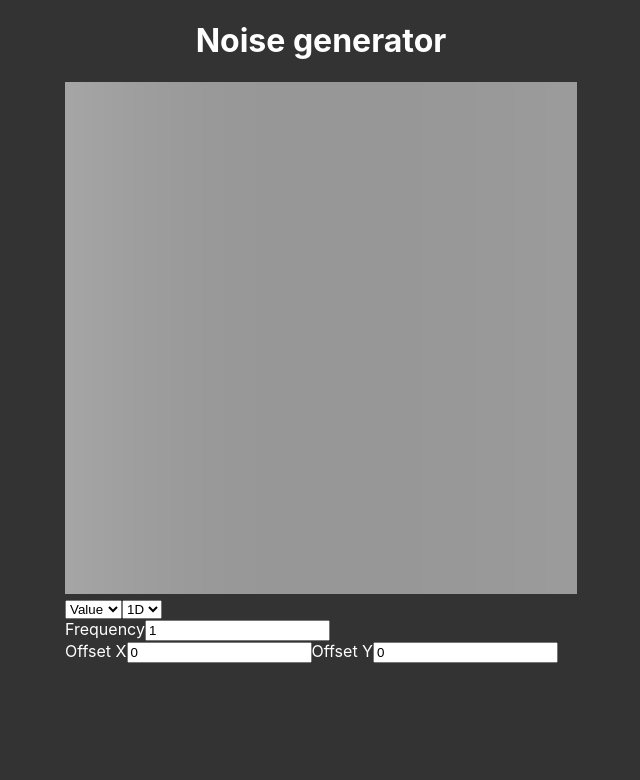
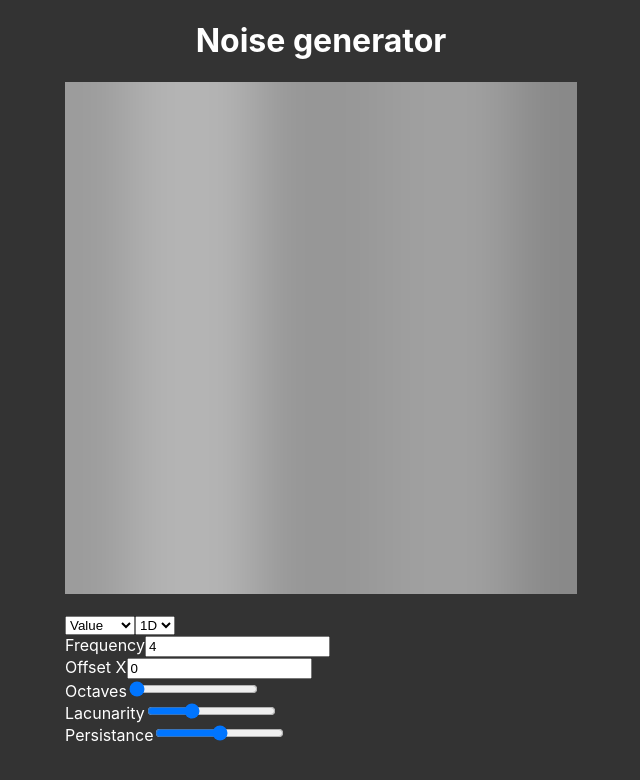
Before and after one commit to MatiniX/Noise-Generator, a React (Create React App) app: page / in a window 1280 px wide. Shown: the top 780 px of the page, without its empty margins (319-959 px from the left). Built offline with nearby package versions, Linux system fonts and the light colour scheme.

Commit message:
Added noise sum and simplex noise

```diff
--- a/src/App.tsx
+++ b/src/App.tsx
@@ -1,9 +1,6 @@
 import React, { ChangeEvent, useEffect, useRef, useState } from "react";
-import {
-  getImageData,
-  getUVImageData,
-  NoiseType,
-} from "./Noise/imageGenerator";
+import InteractiveInput from "./components/InteractiveInput";
+import { getImageData, getUVImageData, NoiseType } from "./Noise/imageGenerator";
 import { Vector2 } from "./Noise/mathUtils";
 
 function App() {
@@ -11,19 +8,41 @@ function App() {
   const [canvasScale, setCanvasScale] = useState(1);
   const [noiseType, setNoiseType] = useState(NoiseType.Value);
   const [dimension, setDimension] = useState(1);
-  const [frequecny, setFrequency] = useState(1);
+  const [frequecny, setFrequency] = useState(4);
   const [offsetX, setOffsetX] = useState(0);
   const [offsetY, setOffsetY] = useState(0);
+  const [octaves, setOctaves] = useState(1);
+  const [lacunarity, setLacunarity] = useState(2.0);
+  const [persistance, setPersistance] = useState(0.5);
 
+  // Default setup
   useEffect(() => {
     const ctx = canvasRef.current.getContext("2d")!;
     setCanvasScale(512 / canvasRef.current.width);
     // clear canvas
-    ctx.putImageData(
-      new ImageData(canvasRef.current.width, canvasRef.current.height),
+    ctx.putImageData(new ImageData(canvasRef.current.width, canvasRef.current.height), 0, 0);
+    const imageData = getImageData(
+      canvasRef.current.width,
+      canvasRef.current.height,
+      NoiseType.Value,
+      1,
+      1,
       0,
-      0
+      0,
+      1,
+      2,
+      0.5
     );
+    console.log(canvasRef.current.width, canvasRef.current.height);
+
+    ctx.putImageData(imageData, 0, 0);
+  }, []);
+
+  // Rerender when parameters change
+  useEffect(() => {
+    const ctx = canvasRef.current.getContext("2d")!;
+    setCanvasScale(512 / canvasRef.current.width);
+
     const imageData = getImageData(
       canvasRef.current.width,
       canvasRef.current.height,
@@ -31,35 +50,15 @@ function App() {
       dimension,
       frequecny,
       offsetX,
-      offsetY
+      offsetY,
+      octaves,
+      lacunarity,
+      persistance
     );
     console.log(canvasRef.current.width, canvasRef.current.height);
 
     ctx.putImageData(imageData, 0, 0);
-  }, []);
-
-  useEffect(() => {
-    const ctx = canvasRef.current.getContext("2d")!;
-    setCanvasScale(512 / canvasRef.current.width);
-    // clear canvas
-    ctx.putImageData(
-      new ImageData(canvasRef.current.width, canvasRef.current.height),
-      0,
-      0
-    );
-    const imageData = getImageData(
-      canvasRef.current.width,
-      canvasRef.current.height,
-      noiseType,
-      dimension,
-      frequecny,
-      offsetX,
-      offsetY
-    );
-    console.log(canvasRef.current.width, canvasRef.current.height);
-
-    ctx.putImageData(imageData, 0, 0);
-  }, [noiseType, dimension, frequecny, offsetX, offsetY]);
+  }, [noiseType, dimension, frequecny, offsetX, offsetY, octaves, lacunarity, persistance]);
 
   const handleNoiseTypeChange = (e: ChangeEvent<HTMLSelectElement>) => {
     switch (e.target.value) {
@@ -71,6 +70,10 @@ function App() {
         setNoiseType(NoiseType.Perlin);
         console.log("set to perlin");
         break;
+      case "simplex":
+        setNoiseType(NoiseType.Simplex);
+        console.log("set to simplex");
+        break;
 
       default:
         throw new Error("Unknow noise type!");
@@ -79,72 +82,78 @@ function App() {
   const handleDimensionChange = (e: ChangeEvent<HTMLSelectElement>) => {
     setDimension(parseInt(e.target.value));
   };
-  const handleFrequencyChange = (e: ChangeEvent<HTMLInputElement>) => {
-    const newFrequency = Math.max(0.001, parseFloat(e.target.value));
-    setFrequency(newFrequency);
-  };
-  const handleOffsetXChange = (e: ChangeEvent<HTMLInputElement>) => {
-    setOffsetX(parseFloat(e.target.value));
-  };
-  const handleOffsetYChange = (e: ChangeEvent<HTMLInputElement>) => {
-    setOffsetY(parseFloat(e.target.value));
-  };
 
   return (
     <div>
       <h1>Noise generator</h1>
-      <canvas
-        ref={canvasRef}
-        width="512"
-        height="512"
-        style={{ transform: `scale(${canvasScale})` }}
-      ></canvas>
+      <div className="canvas-container">
+        <canvas ref={canvasRef} width="512" height="512"></canvas>
+      </div>
+
       <br />
-      <select
-        name="noiseType"
-        id="noiseType"
-        onChange={(e) => handleNoiseTypeChange(e)}
-      >
+      <select name="noiseType" id="noiseType" onChange={(e) => handleNoiseTypeChange(e)}>
         <option value="value">Value</option>
         <option value="perlin">Perlin</option>
+        <option value="simplex">Simplex</option>
       </select>
-      <select
-        name="dimension"
-        id="dimesnion"
-        onChange={(e) => handleDimensionChange(e)}
-      >
+      <select name="dimension" id="dimesnion" onChange={(e) => handleDimensionChange(e)}>
         <option value={1}>1D</option>
         <option value={2}>2D</option>
       </select>
       <div>
-        <label htmlFor="frequency" style={{ color: "white" }}>
-          Frequency
-        </label>
-        <input
+        <InteractiveInput
+          label="Frequency"
           id="frequency"
-          type="number"
-          onChange={(e) => handleFrequencyChange(e)}
-          value={frequecny}
+          defaultValue={4}
+          setParameter={setFrequency}
         />
       </div>
       <div>
-        <label htmlFor="offsetX" style={{ color: "white" }}>
-          Offset X
-        </label>
+        <InteractiveInput
+          label="Offset X"
+          id="ofssetX"
+          defaultValue={0}
+          setParameter={setOffsetX}
+        />
+        {dimension > 1 && (
+          <InteractiveInput
+            label="Offset Y"
+            id="offsetY"
+            defaultValue={0}
+            setParameter={setOffsetY}
+          />
+        )}
+      </div>
+      <div>
+        <label htmlFor="octaves">Octaves</label>
         <input
-          id="offsetX"
-          type="number"
-          onChange={(e) => handleOffsetXChange(e)}
-          value={offsetX}
+          type="range"
+          min={1}
+          max={8}
+          value={octaves}
+          onChange={(e) => setOctaves(parseInt(e.target.value))}
         />
-        <label htmlFor="offsetY" style={{ color: "white" }}>
-          Offset Y
-        </label>
+      </div>
+      <div>
+        <label htmlFor="lacunarity">Lacunarity</label>
         <input
-          id="offsetY"
-          type="number"
-          onChange={(e) => handleOffsetYChange(e)}
-          value={offsetY}
+          type="range"
+          min={1.0}
+          max={4.0}
+          step="0.01"
+          value={lacunarity}
+          onChange={(e) => setLacunarity(parseFloat(e.target.value))}
+        />
+      </div>
+      <div>
+        <label htmlFor="persistance">Persistance</label>
+        <input
+          type="range"
+          min={0.0}
+          max={1.0}
+          step="0.001"
+          value={persistance}
+          onChange={(e) => setPersistance(parseFloat(e.target.value))}
         />
       </div>
     </div>
--- a/src/Noise/imageGenerator.ts
+++ b/src/Noise/imageGenerator.ts
@@ -4,6 +4,7 @@ import { Noise } from "./noise";
 enum NoiseType {
   Value,
   Perlin,
+  Simplex,
 }
 
 // function that returns noise texture based on passed parameters
@@ -14,7 +15,10 @@ const getImageData = (
   dimension: number,
   frequency: number,
   offsetX: number,
-  offsetY: number
+  offsetY: number,
+  octaves: number,
+  lacunarity: number,
+  persistance: number
 ) => {
   const imageData = new ImageData(width, height);
   const stepSize = 1 / width;
@@ -29,10 +33,16 @@ const getImageData = (
       point.y += offsetY;
 
       const noiseFunction = Noise.noiseFunctions[noiseType][dimension - 1];
-      let val = noiseFunction(point, frequency);
-      if (noiseType === NoiseType.Perlin) {
-        val = val * 0.5 + 0.5;
-      }
+      let val = Noise.Sum(
+        noiseFunction,
+        point,
+        frequency,
+        octaves,
+        lacunarity,
+        persistance
+      );
+
+      val = val * 0.5 + 0.5;
 
       const idx = ((imageData.height - y - 1) * imageData.width + x) * 4; // calculate pixel index so that positive y is up
       // set color data for single pixel (rgba)
--- a/src/Noise/mathUtils.ts
+++ b/src/Noise/mathUtils.ts
@@ -1,3 +1,7 @@
+const sqrt2 = Math.sqrt(2);
+const squaresToTriangles = (3 - Math.sqrt(3)) / 6;
+const trainglesToSquares = (Math.sqrt(3) - 1) / 2;
+
 // simple linear interpolation function
 const lerp = (a: number, b: number, t: number) => {
   return a + (b - a) * t;
@@ -28,4 +32,12 @@ class Vector2 {
   }
 }
 
-export { lerp, smooth, dot, Vector2 };
+export {
+  lerp,
+  smooth,
+  dot,
+  Vector2,
+  sqrt2,
+  squaresToTriangles,
+  trainglesToSquares,
+};
--- /dev/null
+++ b/src/components/InteractiveInput.tsx
@@ -0,0 +1,57 @@
+import { useEffect, useState } from "react";
+
+interface Props {
+  label: string;
+  id: string;
+  defaultValue: number;
+  setParameter: (n: number) => void;
+}
+
+const InteractiveInput = ({ label, id, defaultValue, setParameter }: Props) => {
+  const [value, setValue] = useState(defaultValue);
+  useEffect(() => {
+    setParameter(value);
+  }, [value]);
+
+  let dragStartX: number;
+  let prevDeltaX: number;
+
+  const dragStart = (e: React.MouseEvent<HTMLInputElement, MouseEvent>) => {
+    // console.log("mouse drag start");
+    document.addEventListener("mousemove", dragMove);
+    document.addEventListener("mouseup", dragStop);
+
+    dragStartX = e.screenX;
+    prevDeltaX = dragStartX;
+  };
+  const dragStop = () => {
+    // console.log("dragStop");
+    document.removeEventListener("mousemove", dragMove);
+    document.removeEventListener("mouseup", dragStop);
+  };
+  const dragMove = (e: MouseEvent) => {
+    const deltaX = e.screenX - prevDeltaX;
+    // console.log(deltaX);
+    setValue((prevValue) => {
+      return prevValue + deltaX * 0.01;
+    });
+    prevDeltaX = e.screenX;
+  };
+
+  return (
+    <>
+      <label htmlFor={id}>{label}</label>
+      <input
+        id={id}
+        type="number"
+        onMouseDown={dragStart}
+        value={value}
+        onChange={(e) => {
+          setValue(parseFloat(e.target.value));
+        }}
+      />
+    </>
+  );
+};
+
+export default InteractiveInput;
--- a/src/index.css
+++ b/src/index.css
@@ -1,8 +1,7 @@
 body {
   margin: 0;
-  font-family: -apple-system, BlinkMacSystemFont, "Segoe UI", "Roboto", "Oxygen",
-    "Ubuntu", "Cantarell", "Fira Sans", "Droid Sans", "Helvetica Neue",
-    sans-serif;
+  font-family: -apple-system, BlinkMacSystemFont, "Segoe UI", "Roboto", "Oxygen", "Ubuntu",
+    "Cantarell", "Fira Sans", "Droid Sans", "Helvetica Neue", sans-serif;
   -webkit-font-smoothing: antialiased;
   -moz-osx-font-smoothing: grayscale;
   display: flex;
@@ -13,8 +12,7 @@ body {
 }
 
 code {
-  font-family: source-code-pro, Menlo, Monaco, Consolas, "Courier New",
-    monospace;
+  font-family: source-code-pro, Menlo, Monaco, Consolas, "Courier New", monospace;
 }
 
 h1 {
@@ -24,4 +22,13 @@ h1 {
 canvas {
   background-color: #fff;
   transform-origin: top center;
+  width: 100%;
+  height: 100%;
 }
+label {
+  color: #fff;
+}
+.canvas-container {
+  width: 512px;
+  height: 512px;
+}
```
Also changed, not shown: src/Noise/noise.ts (+151 -69 lines), public/logo192.png (deleted), public/logo512.png (deleted).
